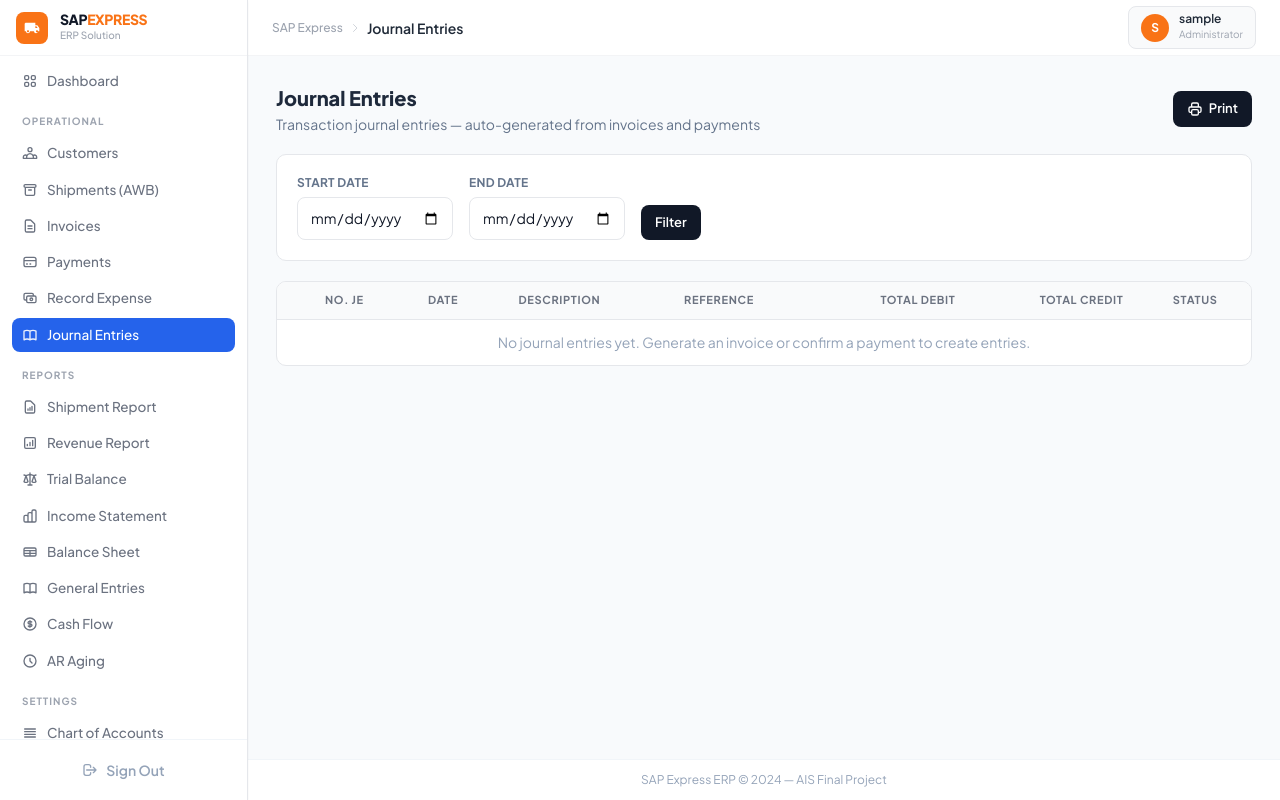
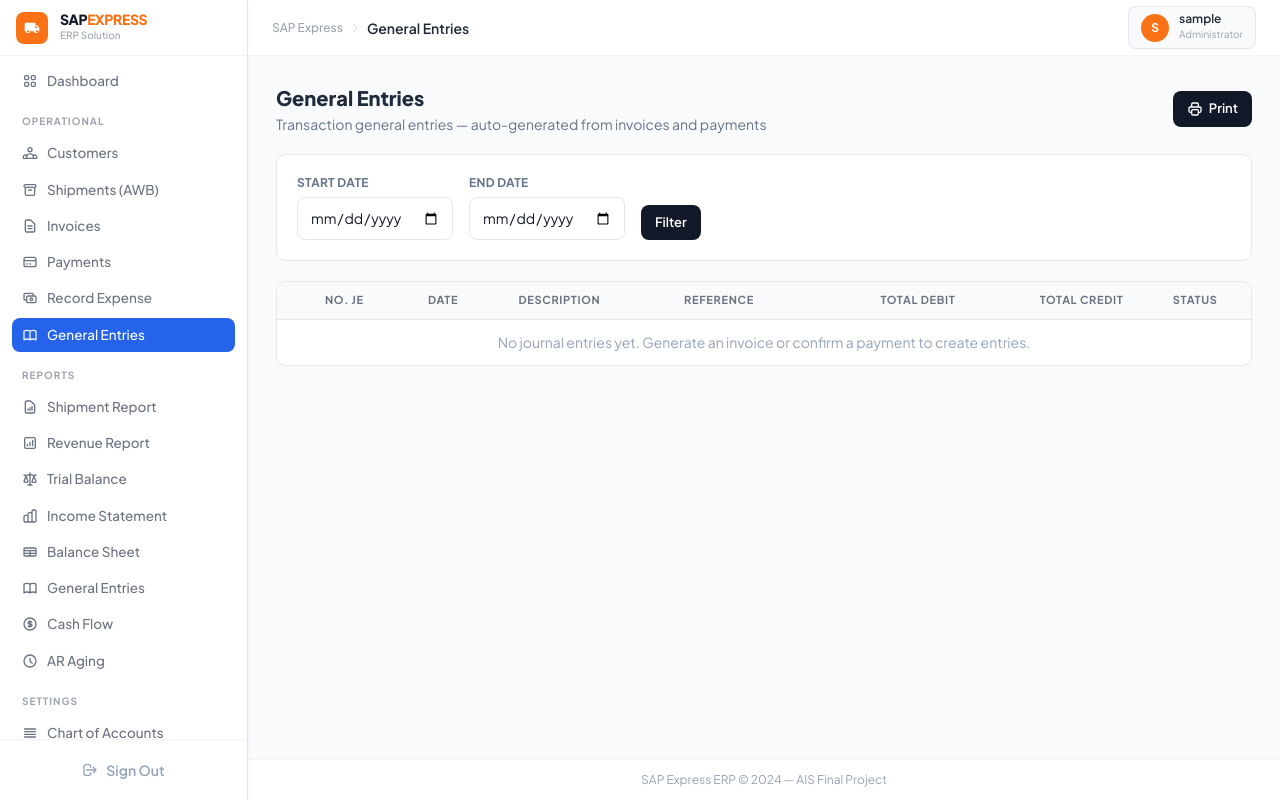
Before and after one commit to guzelaz23/LogisticsERPSystem, a Django app: page /reports/journal-entries/ in a window 1280 px wide. Run offline with Django 5.2, Linux system fonts and the light colour scheme; the visitor is signed in with stand-in values (Sample User, id 1); data that the repository does not hold is empty; some libraries are stand-ins or nearby versions.

Commit message:
fix: rename to General Entries

```diff
--- a/ais_finalproject/templates/ais_finalproject/base.html
+++ b/ais_finalproject/templates/ais_finalproject/base.html
@@ -174,7 +174,7 @@
                 <svg class="w-4 h-4 flex-shrink-0" fill="none" stroke="currentColor" viewBox="0 0 24 24">
                     <path stroke-linecap="round" stroke-linejoin="round" stroke-width="2" d="M12 6.253v13m0-13C10.832 5.477 9.246 5 7.5 5S4.168 5.477 3 6.253v13C4.168 18.477 5.754 18 7.5 18s3.332.477 4.5 1.253m0-13C13.168 5.477 14.754 5 16.5 5c1.747 0 3.332.477 4.5 1.253v13C19.832 18.477 18.247 18 16.5 18c-1.746 0-3.332.477-4.5 1.253"/>
                 </svg>
-                Journal Entries
+                General Entries
             </a>
             {% endif %}
 
--- a/reports/templates/reports/operational_journal_entries.html
+++ b/reports/templates/reports/operational_journal_entries.html
@@ -1,8 +1,8 @@
 
 {% extends 'ais_finalproject/base.html' %}
 {% load custom_filters %}
-{% block title %}Journal Entries - SAP Express{% endblock %}
-{% block breadcrumb %}Journal Entries{% endblock %}
+{% block title %}General Entries - SAP Express{% endblock %}
+{% block breadcrumb %}General Entries{% endblock %}
 
 {% block content %}
 <style>
@@ -28,7 +28,7 @@
 
 <div class="print-only" style="display:none; text-align:center; margin-bottom:20px;">
     <h2 style="font-size:20px; font-weight:800; margin:0 0 4px; color:#0f2a4a;">SAP Express Logistic</h2>
-    <h3 style="font-size:15px; font-weight:600; margin:0 0 6px;">Journal Entries</h3>
+    <h3 style="font-size:15px; font-weight:600; margin:0 0 6px;">General Entries</h3>
     <p style="font-size:12px; color:#555; margin:2px 0;">Page {{ entries.number }} of {{ entries.paginator.num_pages }} ({{ entries.paginator.count }} entries total)</p>
     <p style="font-size:11px; color:#888; margin:2px 0;">Generated: {% now "d M Y, H:i" %}</p>
     <hr style="border:none; border-top:2px solid #0f2a4a; margin:14px 0 20px;">
@@ -36,8 +36,8 @@
 
 <div class="mb-5 flex items-center justify-between no-print">
     <div>
-        <h1 class="text-xl font-extrabold text-slate-800">Journal Entries</h1>
-        <p class="text-sm text-slate-500 mt-0.5">Transaction journal entries — auto-generated from invoices and payments</p>
+        <h1 class="text-xl font-extrabold text-slate-800">General Entries</h1>
+        <p class="text-sm text-slate-500 mt-0.5">Transaction general entries — auto-generated from invoices and payments</p>
     </div>
     <button onclick="window.print()" class="btn btn-primary no-print">
         <svg class="w-4 h-4" fill="none" stroke="currentColor" viewBox="0 0 24 24">
```
